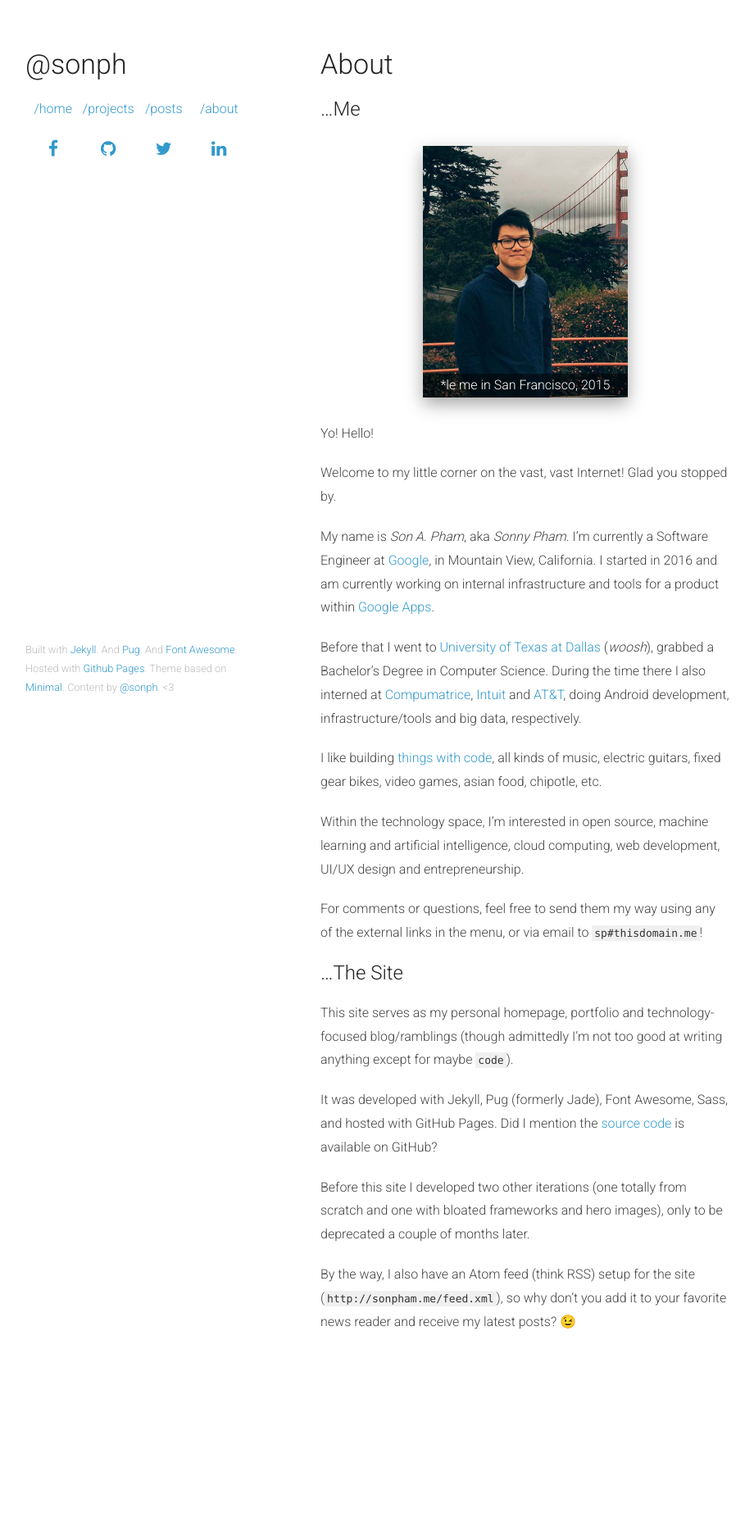
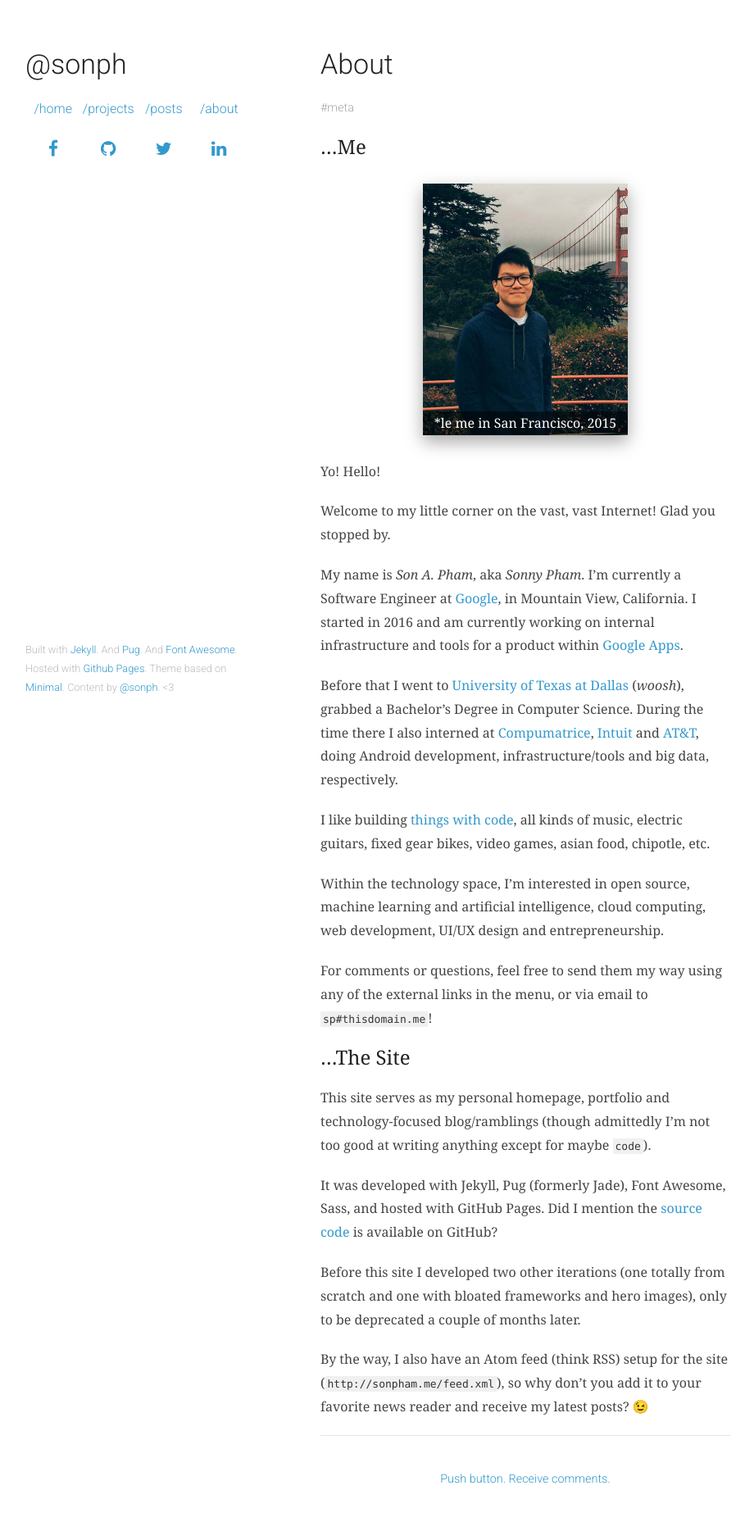
Before and after one commit to sonph/something, a Jekyll site: the page built from about.md, in a window 1280 px wide. Shown: the whole page at 82% size, without its empty margins (179-1099 px from the left). Built offline with Jekyll 4.4.1, drawn with Linux system fonts in a browser that asks for light colours; some web fonts are replaced; before the commit the page ends 1697 px from its top, so only the background shows below that.

Commit message:
use post layout in about.md

```diff
--- a/about.md
+++ b/about.md
@@ -1,10 +1,9 @@
 ---
-layout: default
+title: About
+layout: post
+permalink: /about
+tags: [meta]
 ---
-
-# About
-
-
 ## ...Me
 
 <figcaption id="profile-pic">
```
